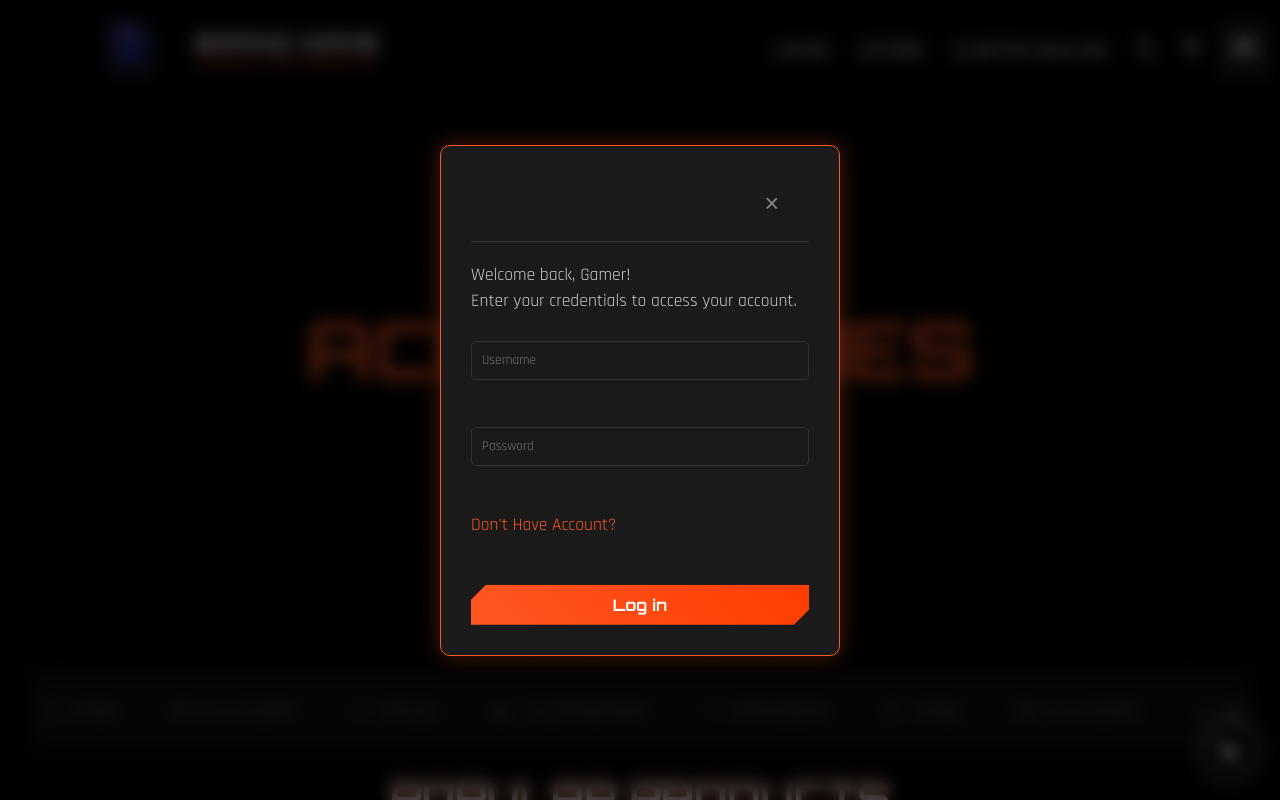
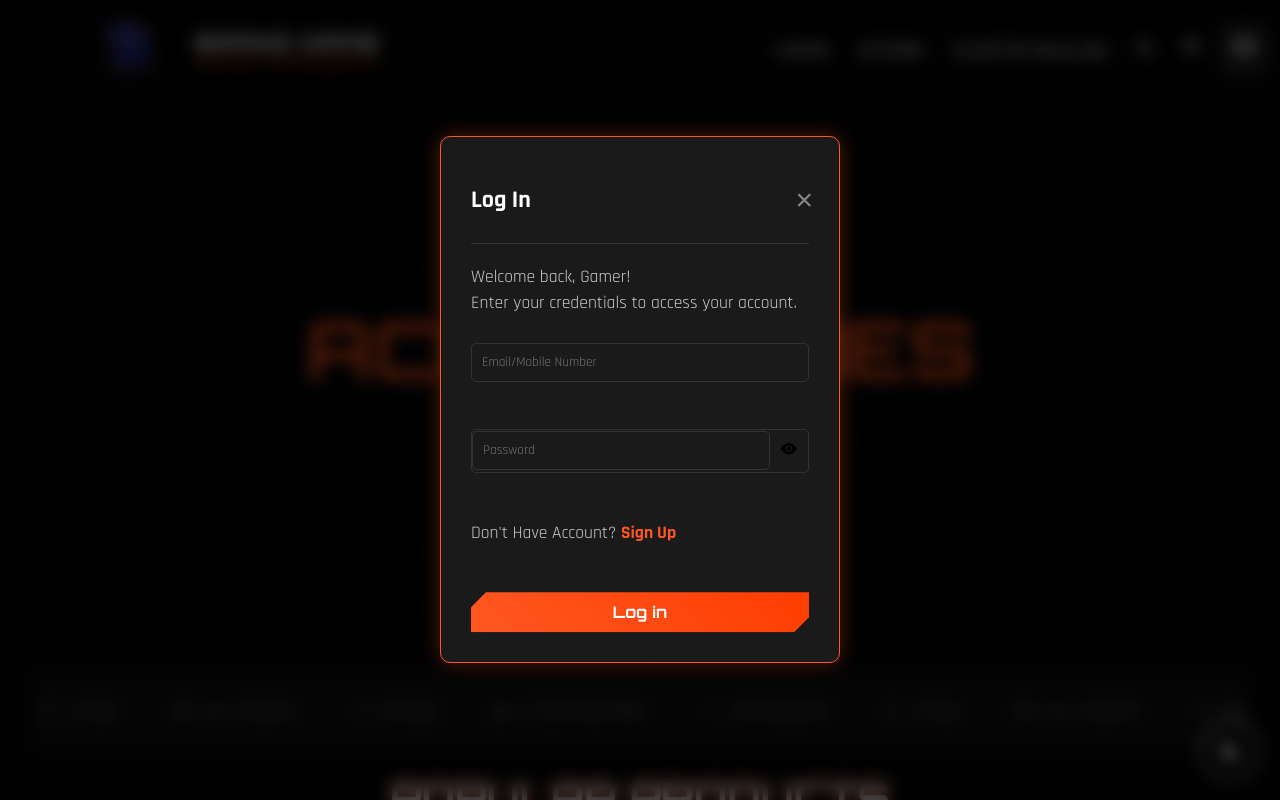
Before and after one commit to codeandlifewithkp/Ecommerce-React-App, a React (Vite) app: page / in a window 1280 px wide. Both pictures are taken after a click on the button 1244 px from the left and 50 px from the top of the page. Shown: the top 800 px of the page. Built offline with nearby package versions, Linux system fonts and the light colour scheme.

Commit message:
modify modal in password and sign up

```diff
--- a/src/Components/Modal.jsx
+++ b/src/Components/Modal.jsx
@@ -1,24 +1,63 @@
+import { useState } from "react";
 import { createPortal } from "react-dom";
+import { FaEyeSlash } from "react-icons/fa";
+import { IoEyeSharp } from "react-icons/io5";
 import './css/Modal.css';
 
 function Modal({ open, onClose }) {
+    const [showPassword, setShowPassword] = useState(false);
+    const [showConfirmPassword, setShowConfirmPassword] = useState(false);
+    const [isSignUp, setIsSignUp] = useState(false);
+
     if (!open) return null;
     return createPortal(
         <>
             <div className="overlay" onClick={onClose}>
                 <div className="modal" onClick={(e) => e.stopPropagation()}>
                     <div className="modal-header">
+                        <h2>{isSignUp ? "Sign Up" : "Log In"}</h2>
                         <button className="close-btn" onClick={onClose}>&times;</button>
                     </div>
                     <div className="modal-content">
-                        <p>Welcome back, Gamer!</p>
-                        <p>Enter your credentials to access your account.</p><br />
-                        <form className="modal-form">
-                            <input type="text" placeholder="Username" /><br />
-                            <input type="password" placeholder="Password" /><br />
-                            <a href="#">Don't Have Account?</a><br />
-                            <button className="modal-btn" type="submit">Log in</button>
-                        </form>
+                        {isSignUp ? (
+                            <>
+                                <p>Create your account to join the elite.</p><br />
+                                <form className="modal-form">
+                                    <input type="text" placeholder="Full Name" required /><br />
+                                    <input type="email" placeholder="Email Address" required /><br />
+                                    <div className="password-container">
+                                        <input type={showPassword ? "text" : "password"} placeholder="Password" required />
+                                        <button type="button" className="eye-icon" onClick={() => setShowPassword(!showPassword)}>
+                                            {showPassword ? <FaEyeSlash /> : <IoEyeSharp />}
+                                        </button>
+                                    </div><br />
+                                    <div className="password-container">
+                                        <input type={showConfirmPassword ? "text" : "password"} placeholder="Confirm Password" required />
+                                        <button type="button" className="eye-icon" onClick={() => setShowConfirmPassword(!showConfirmPassword)}>
+                                            {showConfirmPassword ? <FaEyeSlash /> : <IoEyeSharp />}
+                                        </button>
+                                    </div><br />
+                                    <p className="toggle-text">Already have an account? <span onClick={() => setIsSignUp(false)}>Log In</span></p><br />
+                                    <button className="modal-btn" type="submit">Sign Up</button>
+                                </form>
+                            </>
+                        ) : (
+                            <>
+                                <p>Welcome back, Gamer!</p>
+                                <p>Enter your credentials to access your account.</p><br />
+                                <form className="modal-form">
+                                    <input type="text" placeholder="Email/Mobile Number" required /><br />
+                                    <div className="password-container">
+                                        <input type={showPassword ? "text" : "password"} placeholder="Password" required />
+                                        <button type="button" className="eye-icon" onClick={() => setShowPassword(!showPassword)}>
+                                            {showPassword ? <FaEyeSlash /> : <IoEyeSharp />}
+                                        </button>
+                                    </div><br />
+                                    <p className="toggle-text">Don't Have Account? <span onClick={() => setIsSignUp(true)}>Sign Up</span></p><br />
+                                    <button className="modal-btn" type="submit">Log in</button>
+                                </form>
+                            </>
+                        )}
                     </div>
                 </div>
             </div>
--- a/src/Components/css/Modal.css
+++ b/src/Components/css/Modal.css
@@ -40,21 +40,26 @@
 
 .modal-header {
     display: flex;
-    justify-content: end;
+    justify-content: space-between;
     align-items: center;
-    margin-bottom: 20px;
     border-bottom: 1px solid #333;
     padding-bottom: 10px;
+    margin-bottom: 20px;
 }
 
 .close-btn {
-    background: transparent;
+    position: relative;
+    display: flex;
+    justify-self: flex-end;
+    left: 40px;
     border: none;
+    background-color: transparent;
     color: #888;
-    font-size: 25px;
+    font-size: 30px;
     cursor: pointer;
     transition: 0.3s;
     line-height: 1;
+    z-index: 10;
 }
 
 .close-btn:hover {
@@ -83,14 +88,39 @@ input {
     font-family: 'Rajdhani', sans-serif;
 }
 
-.modal-content a {
+.password-container {
+    display: flex;
+    align-items: center;
+    border: 1px solid #333;
+    border-radius: 5px;
+}
+
+.password-container input {
+    flex: 1;
+}
+
+.password-container button {
+    padding: 10px;
+    border: none;
+    background-color: transparent;
+    cursor: pointer;
+    transition: all 0.3s ease;
+}
+
+.password-container button:hover {
+    transform: scale(1.1);
+}
+
+.toggle-text span {
     color: #FF5722;
     text-decoration: none;
     transition: 0.3s;
+    cursor: pointer;
+    font-weight: bold;
 }
 
-.modal-content a:hover {
-    color: #FF3D00;
+.toggle-text span:hover {
+    color: var(--accent-secondary);
 }
 
 .modal-btn {
```
